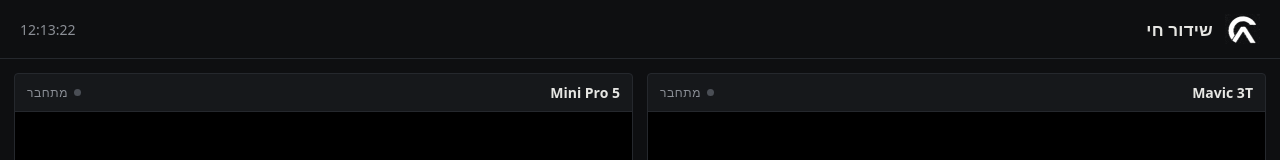
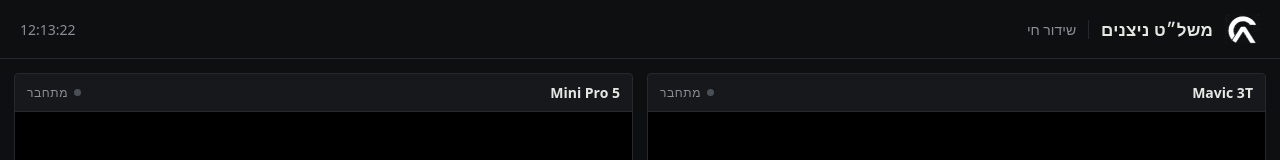
Before and after one commit to o2hoffman-hash/drone-live, a plain HTML site: page index.html in a window 1280 px wide. Shown: the top 160 px of the page. Drawn offline with Linux system fonts and the light colour scheme.

Commit message:
Add site name to header
Co-Authored-By: Claude Opus 5.5 <noreply@anthropic.com>
Claude-Session: https://claude.ai/code/session_01R8z1ArEsrKtNNCAEJxuM7t

```diff
--- a/index.html
+++ b/index.html
@@ -5,7 +5,7 @@
 <meta name="viewport" content="width=device-width, initial-scale=1, viewport-fit=cover">
 <meta name="robots" content="noindex, nofollow">
 <meta name="referrer" content="strict-origin-when-cross-origin">
-<title>שידור חי</title>
+<title>משל״ט ניצנים · שידור חי</title>
 <style>
   :root{
     --bg:#0e0f11; --panel:#16181b; --line:#25282d;
@@ -26,6 +26,7 @@
   .brand{display:flex; align-items:center; gap:12px}
   .brand img{height:30px; width:auto; display:block}
   .brand .name{font-size:17px; font-weight:600; letter-spacing:.2px}
+  .brand .sub{font-size:14px; color:var(--muted); padding-inline-start:12px; border-inline-start:1px solid var(--line)}
   .clock{font-variant-numeric:tabular-nums; color:var(--muted); font-size:14px}
 
   main{
@@ -80,7 +81,7 @@
   <div class="brand">
 
     <img src="logo.png" alt="" onerror="this.remove()">
-    <span class="name">שידור חי</span>
+    <span class="name">משל״ט ניצנים</span><span class="sub">שידור חי</span>
   </div>
   <div class="clock" id="clock"></div>
 </header>
```
